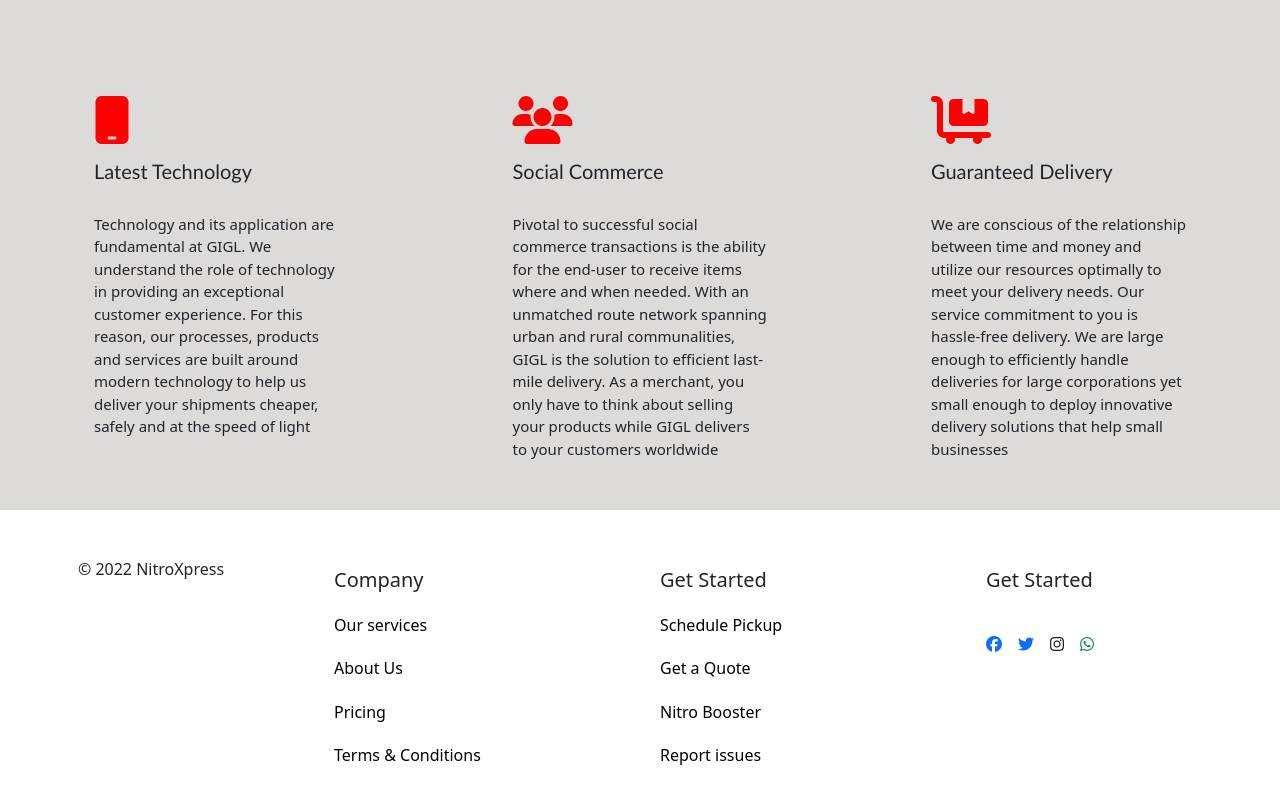
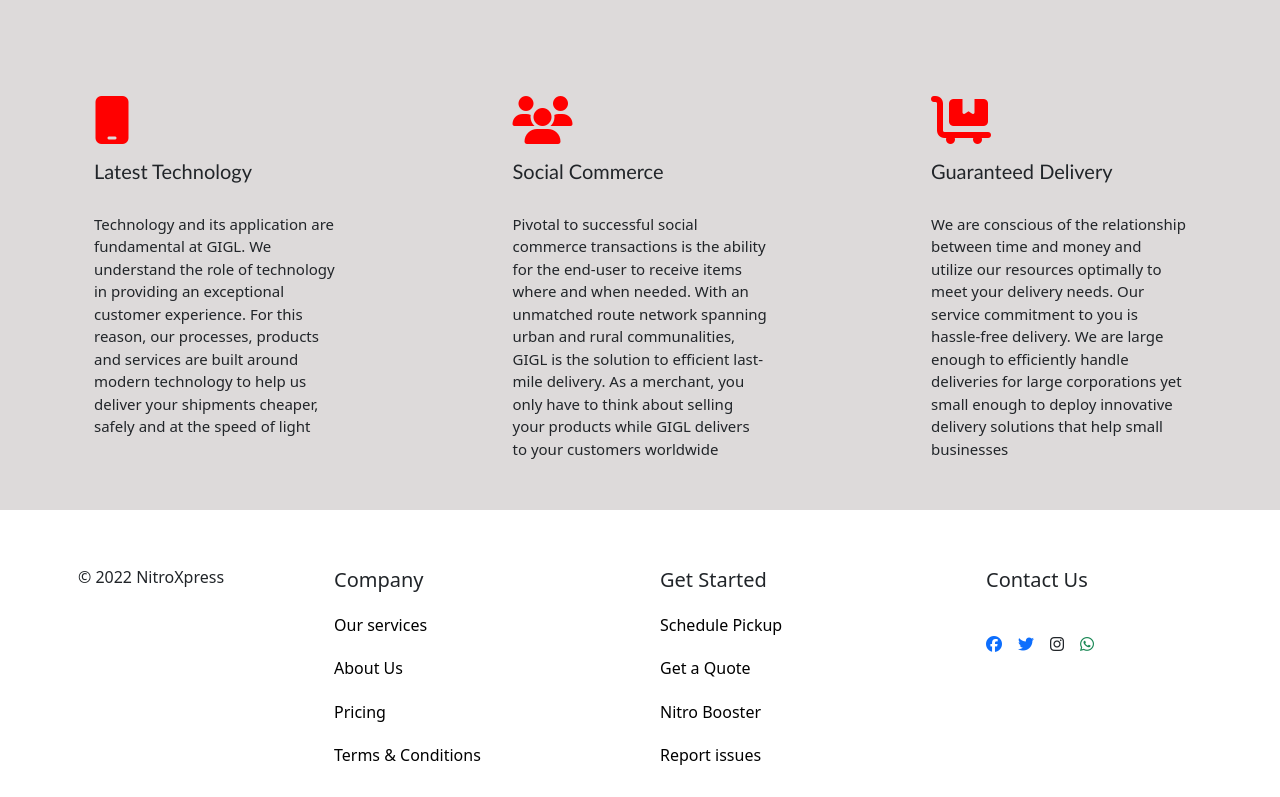
Before and after one commit to Akintoye-Akin/nitroXpress-logistics, a plain HTML site: page index.html in a window 1280 px wide. Shown: the part 1925-2722 px from the top of the page. Drawn offline with nearby package versions, Linux system fonts and the light colour scheme; files whose address does not match are found by name.

Commit message:
change text

```diff
--- a/index.html
+++ b/index.html
@@ -160,7 +160,7 @@
   <div class="footer text-center">
     <div class="row">
       <div class="col">
-        <h6>© 2022 NitroXpress</h6>
+        <h6 class="p-2">© 2022 NitroXpress</h6>
       </div>
       <div class="col">
         <div class="d-flex flex-column mb-3 text-start">
@@ -182,7 +182,7 @@
       </div>
       <div class="col">
         <div class="d-flex flex-row mb-3 text-center">
-          <h5 class="p-2">Get Started</h5>
+          <h5 class="p-2">Contact Us</h5>
         </div>
         <div class="d-flex flex-row mb-3 text-center text-dark">
           <div class="icons p-2 text-dark"><a  href="#"><i class="fa-brands fa-facebook"></i></a></div>
```
